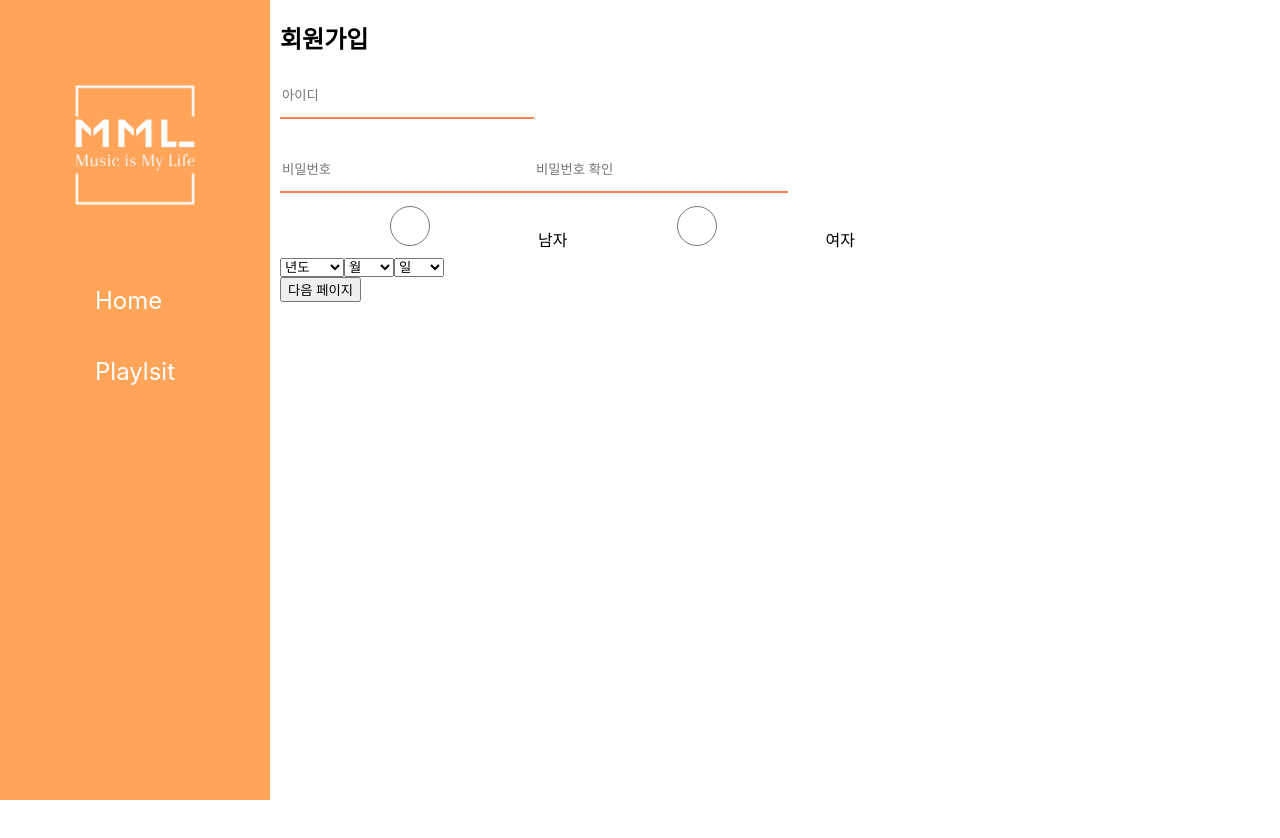
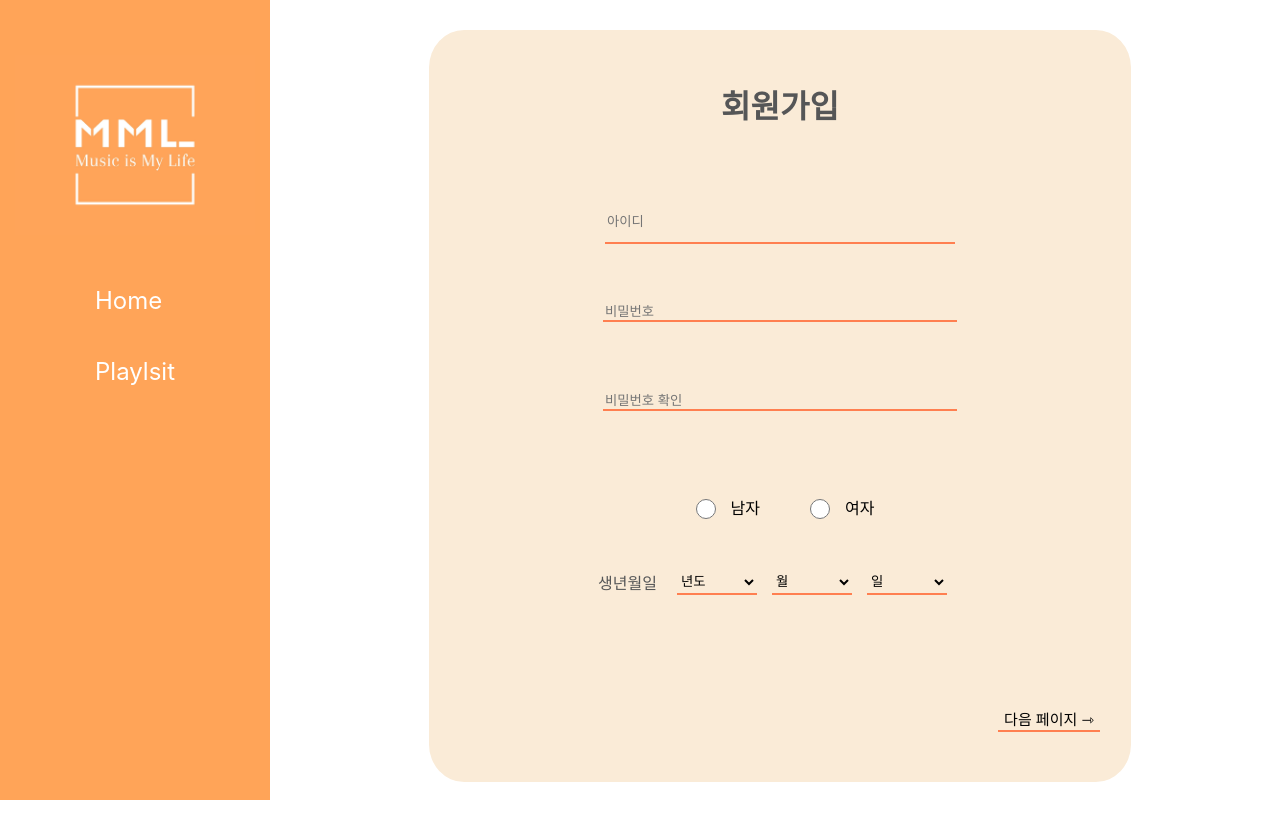
Before and after one commit to eunsol1023/MML_cloud_front, a React (Create React App) app in the folder client/: page /signup in a window 1280 px wide. Shown: the top 838 px of the page. Before the commit the page ends 800 px from the top, so only its background shows below. Built offline with nearby package versions, Linux system fonts and the light colour scheme.

Commit message:
signup 마무리

```diff
--- a/client/src/components/login/login.module.css
+++ b/client/src/components/login/login.module.css
@@ -52,7 +52,7 @@
     margin-right: 10px;
 }
 
-input {
+.inputtext {
     text-align: left;
     width: 250px;
     height: 40px;
@@ -61,11 +61,11 @@ input {
     background: none;
     margin-bottom: 10px;
     color: #868b94;
-}
+  }
 
-input:focus {
+  .inputtext:focus {
     outline: none;
-}
+  }
 
 .inputBox .psBox {
     display: flex;
--- a/client/src/components/login/login.presenter.js
+++ b/client/src/components/login/login.presenter.js
@@ -26,7 +26,7 @@ export default function LoginPageUI(props) {
         <div className={styles.inputBox}>
           <div className={styles.idBox}>
             <img src={idIcon} className={styles.idIcon} alt="id" />
-            <input type="text" id="ID" placeholder="아이디를 입력해주세요" />
+            <input className={styles.inputtext} type="text" id="ID" placeholder="아이디를 입력해주세요" />
           </div>
           <br />
           <div className={styles.psBox}>
@@ -34,7 +34,7 @@ export default function LoginPageUI(props) {
             <input
               type="password"
               id="PASSWORD"
-              className={styles.input}
+              className={styles.inputtext}
               placeholder="비밀번호를 입력해주세요"
             />
           </div>
@@ -53,8 +53,7 @@ export default function LoginPageUI(props) {
             <span
                 onClick={props.onClickRegister}
                 className={styles.signSpan}>
-                    회원가입하러 가기 →
-            </span>
+                    회원가입하러 가기 →</span>
           </button>
         </div>
       </div>
--- a/client/src/components/signup/signup.container.js
+++ b/client/src/components/signup/signup.container.js
@@ -47,11 +47,11 @@ export default function SignupPage() {
 
     const onClickSubmit =  () => {
         if(!email) {
-            alert('이메일을 입력해주세요')
+            alert('아이디를 입력해주세요')
             return
         }
         if(!password) {
-            alert('패스워드를 입력해주세요')
+            alert('비밀번호를 입력해주세요')
             return
         }
         if(!gender) {
--- a/client/src/components/signup/signup.module.css
+++ b/client/src/components/signup/signup.module.css
@@ -1,3 +1,148 @@
 .body {
     margin-left: 280px;
-  }
+}
+
+.sWrapper {
+  text-align: center;
+  margin: auto;
+  margin-top: 30px;
+  width: 700px;
+  height: 750px;
+  border: solid 1px transparent;
+  border-radius: 5%;
+  background-color: antiquewhite;
+}
+
+.sWrapper .sign {
+  margin-top: 50px;
+  margin-bottom: 100px;
+  color: #555657;
+}
+
+.sWrapper .inputBox {
+  width: 100%;
+  height: 700px;
+  margin-bottom: 100px;
+}
+
+.sWrapper .idBox {
+  width: 350px;
+  height: 40px;
+  display: flex;
+  align-items: center;
+  justify-content: center;
+  margin: 0 auto;
+  margin-bottom: 50px;
+}
+
+.idBox .idInput {
+  text-align: left;
+  width: 100%;
+  height: 40px;
+  border: none;
+  border-bottom: solid 2px coral;
+  background: none;
+  color: #868b94e5;
+  margin-bottom: 50px;
+}
+
+.idInput:focus {
+  outline: none;
+}
+
+.psBox {
+  width: 350px;
+  height: 90px;
+  display: flex;
+  flex-direction: column;
+  align-items: center;
+  justify-content: center;
+  margin: 0 auto;
+  margin-bottom: 30px;
+
+}
+
+.psBox .psInput {
+  width: 100%;
+  height: 40px;
+  margin-bottom: 50px;
+  border: none;
+  border-bottom: solid 2px coral;
+  background: none;
+  color: #868b94e5;
+}
+
+.psInput:focus {
+  outline: none;
+}
+
+.genderBox {
+  width: 100%;
+  height: 100px;
+  display: flex;
+  flex-direction: row;
+  align-items: center;
+  justify-content: center;
+}
+
+.genderBox .maleBox {
+  width: 30px;
+  height: 30px;
+}
+
+.newLabel {
+  display: flex;
+  align-items: center;
+  height: 30px;
+  margin: 3px 20px;
+}
+
+.newMInput, .newFInput {
+  width: 30px;
+  height: 20px;
+  margin-right: 10px;
+  cursor: pointer;
+}
+
+.birthBox {
+  width: 100%;
+  height: 50px;
+  display: flex;
+  align-items: center;
+  justify-content: center;
+  margin-bottom: 50px;
+}
+
+.dateSpan {
+  margin-right: 20px;
+  color: #555657;
+}
+
+.birthInput {
+  width: 80px;
+  height: 25px;
+  margin-right: 15px;
+  border: none;
+  border-bottom: solid 2px coral;
+  background: none;
+  cursor: pointer;
+}
+
+.birthInput:focus {
+  outline: none;
+}
+
+.buttonStyle {
+  text-align: right;
+}
+
+.nextButton {
+  border: none;
+  border-bottom: solid 2px coral;
+  background: none;
+  margin-top: 50px;
+  margin-bottom: 10px;
+  margin-right: 30px;
+  font-size: 15px;
+  cursor: pointer;
+}
--- a/client/src/components/signup/signup.presenter.js
+++ b/client/src/components/signup/signup.presenter.js
@@ -37,33 +37,40 @@ export default function SignupPageUI(props) {
   return (
     <div className={styles.body}>
       <div className={styles.sWrapper}>
-        <h2>회원가입</h2>
+        <h1 className={styles.sign}>회원가입</h1>
         <div className={styles.inputBox}>
           <div className={styles.idBox}>
-            <input onChange={props.onChangeEmail} type="text" id="userId" placeholder="아이디" />
+            <input
+            onChange={props.onChangeEmail}
+            className={styles.idInput}
+            type="text"
+            id="userId"
+            placeholder="아이디"
+            />
           </div>
           <br />
           <div className={styles.psBox}>
             <input
               type="password"
               id="password"
-              className={styles.input}
+              className={styles.psInput}
               placeholder="비밀번호"
               value={props.password}
               onChange={props.handlePasswordChange}
             />
+            <br />
             <input
               type="password"
               id="passwordConfirm"
-              className={styles.input}
+              className={styles.psInput}
               placeholder="비밀번호 확인"
               value={props.passwordConfirm}
               onChange={props.handlePasswordConfirmChange}
             />
           </div>
           <div className={styles.genderBox}>
-            <label>
-              <input
+              <label className={styles.newLabel}>
+                <input className={styles.newMInput}
                   type="radio"
                   name="gender"
                   value="male"
@@ -71,8 +78,8 @@ export default function SignupPageUI(props) {
                 />
                 남자
               </label>
-            <label>
-              <input
+              <label className={styles.newLabel}>
+                <input className={styles.newFInput}
                 type="radio"
                 name="gender"
                 value="female"
@@ -82,9 +89,10 @@ export default function SignupPageUI(props) {
               </label>
           </div>
           <div className={styles.birthBox}>
+            <span className={styles.dateSpan}>생년월일</span>
             <select
               id="birthYear"
-              className={styles.input}
+              className={styles.birthInput}
               onChange={props.handleBirthYearChange}
               value={props.birthYear}
             >
@@ -93,7 +101,7 @@ export default function SignupPageUI(props) {
             </select>
             <select
               id="birthMonth"
-              className={styles.input}
+              className={styles.birthInput}
               onChange={props.handleBirthMonthChange}
               value={props.birthMonth}
             >
@@ -102,7 +110,7 @@ export default function SignupPageUI(props) {
             </select>
             <select
               id="birthDay"
-              className={styles.input}
+              className={styles.birthInput}
               onChange={props.handleBirthDayChange}
               value={props.birthDay}
             >
@@ -114,8 +122,12 @@ export default function SignupPageUI(props) {
           {props.passwordMismatch && (
             <p className={styles.errorText}>비밀번호가 일치하지 않습니다.</p>
           )}
+          <div className={styles.buttonStyle}>
+          <button onClick={props.onClickSubmit} className={styles.nextButton}>
+            다음 페이지 ⇾
+          </button>
+          </div>
 
-          <button onClick={props.onClickSubmit} >다음 페이지</button>
         </div>
       </div>
     </div>
```
Also changed, not shown: 2 other files (tests, documents, lock files or other folders). Lines whose indentation alone changed are shown as unchanged.
